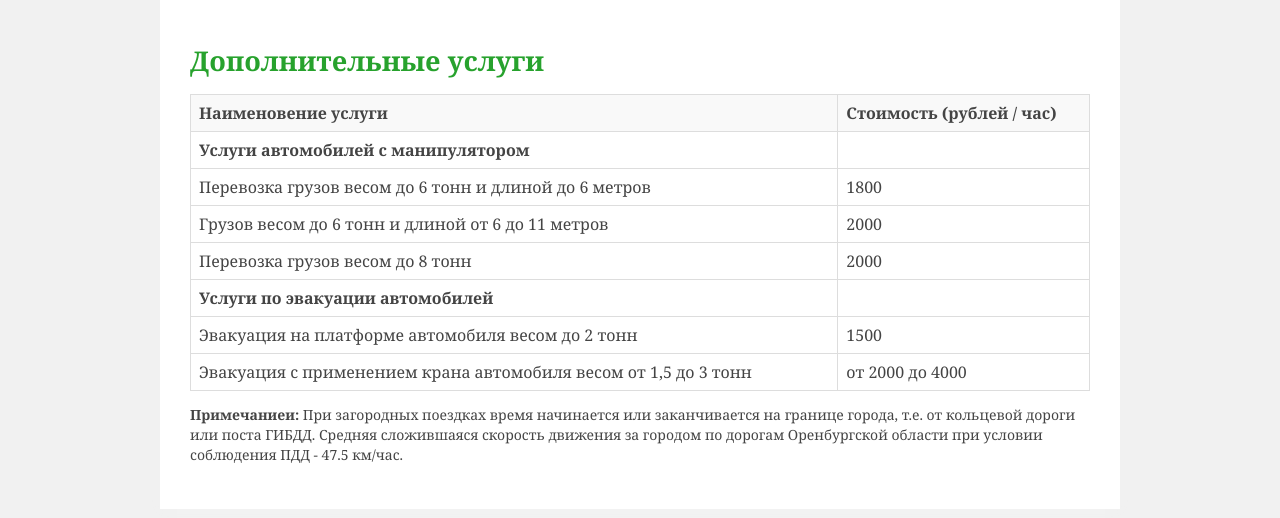
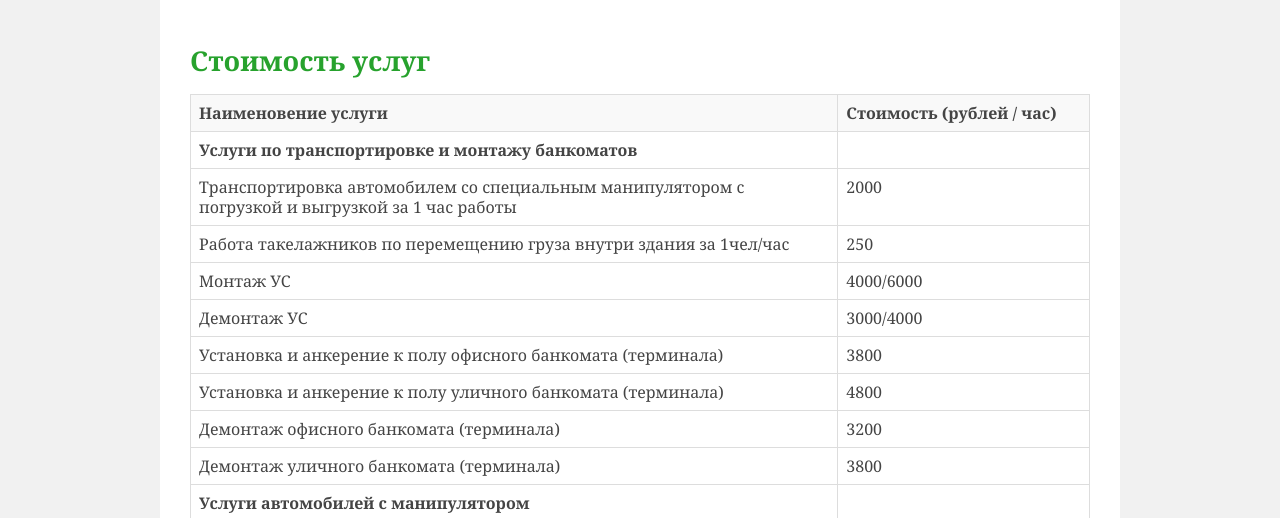
Before and after one commit to mgarmash/orenkran, a plain HTML site: page prices.html in a window 1280 px wide. Shown: the part 237-755 px from the top of the page. Drawn offline with Linux system fonts and the light colour scheme.

Commit message:
изменено: образцы договоров, кнопка и страница стоимости услуг

```diff
--- a/js/slideshow.js
+++ b/js/slideshow.js
@@ -1,9 +1,8 @@
 all_images = new Array (
-    "img/slides/1.jpg",
-    "img/slides/2.jpg",
     "img/slides/3.jpg",
+//    "img/slides/2.jpg",
+    "img/slides/5.jpg",
     "img/slides/4.jpg",
-    "img/slides/5.jpg",
     "img/slides/6.jpg",
   //  "img/slides/7.jpg",
     "img/slides/8.jpg",
@@ -11,6 +10,7 @@ all_images = new Array (
   //  "img/slides/10.jpg",
   //  "img/slides/11.jpg",
   //  "img/slides/12.jpg",
+    "img/slides/1.jpg",
     "img/slides/13.jpg");
 var ImgNum = 0;
 var ImgLength = all_images.length - 1;
--- a/less/style.less
+++ b/less/style.less
@@ -99,6 +99,7 @@ img {
   cursor: pointer;
   background-color: lighten(@firstColor, 10%);
   padding: 10px 15px;
+  font-size: 22px;
 
   box-shadow: 0 2px 0 @firstColor;
   -moz-box-shadow: 0 2px 0 @firstColor;
--- a/prices.html
+++ b/prices.html
@@ -30,7 +30,7 @@
     </nav>
 
     <div class="row prices">
-        <h1><a name="prices"></a>Дополнительные услуги</h1>
+        <h1><a name="prices"></a>Стоимость услуг</h1>
         <table>
             <thead class="title">
             <tr>
@@ -40,6 +40,44 @@
             </thead>
 
             <tbody>
+            <tr>
+                <td class="title">Услуги по транспортировке и монтажу банкоматов</td>
+                <td></td>
+            </tr>
+            <tr>
+                <td>Транспортировка автомобилем со специальным манипулятором с погрузкой и выгрузкой
+                    за 1 час работы
+                </td>
+                <td>2000</td>
+            </tr>
+            <tr>
+                <td>Работа такелажников по перемещению груза внутри здания за 1чел/час</td>
+                <td>250</td>
+            </tr>
+            <tr>
+                <td>Монтаж УС</td>
+                <td>4000/6000</td>
+            </tr>
+            <tr>
+                <td>Демонтаж УС</td>
+                <td>3000/4000</td>
+            </tr>
+            <tr>
+                <td>Установка и анкерение к полу офисного банкомата (терминала)</td>
+                <td>3800</td>
+            </tr>
+            <tr>
+                <td>Установка и анкерение к полу уличного банкомата (терминала)</td>
+                <td>4800</td>
+            </tr>
+            <tr>
+                <td>Демонтаж офисного банкомата (терминала)</td>
+                <td>3200</td>
+            </tr>
+            <tr>
+                <td>Демонтаж уличного банкомата (терминала)</td>
+                <td>3800</td>
+            </tr>
             <tr>
                 <td class="title">Услуги автомобилей с манипулятором</td>
                 <td></td>
@@ -71,7 +109,7 @@
             </tbody>
         </table>
 
-        <p class="note"><b>Примечаниеи: </b> При загородных поездках время начинается или заканчивается на границе города,
+        <p class="note"><b>Примечание: </b> При загородных поездках время начинается или заканчивается на границе города,
             т.е. от кольцевой дороги или поста ГИБДД. Средняя сложившаяся скорость движения за городом по дорогам Оренбургской области при условии соблюдения ПДД - 47.5 км/час.</p>
 
     </div>
```
Also changed, not shown: index.html (+8 -22 lines), css/style.css.
